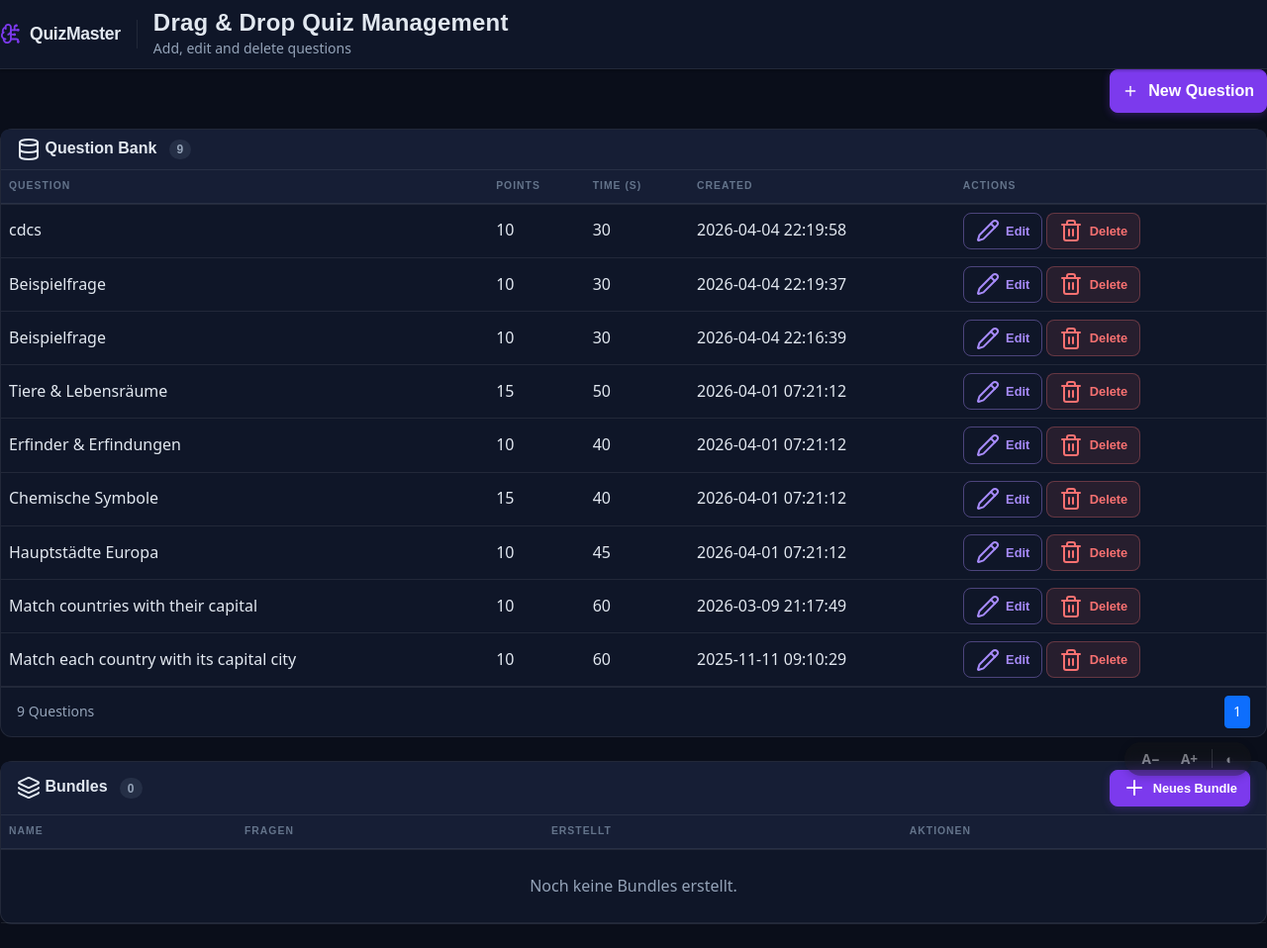
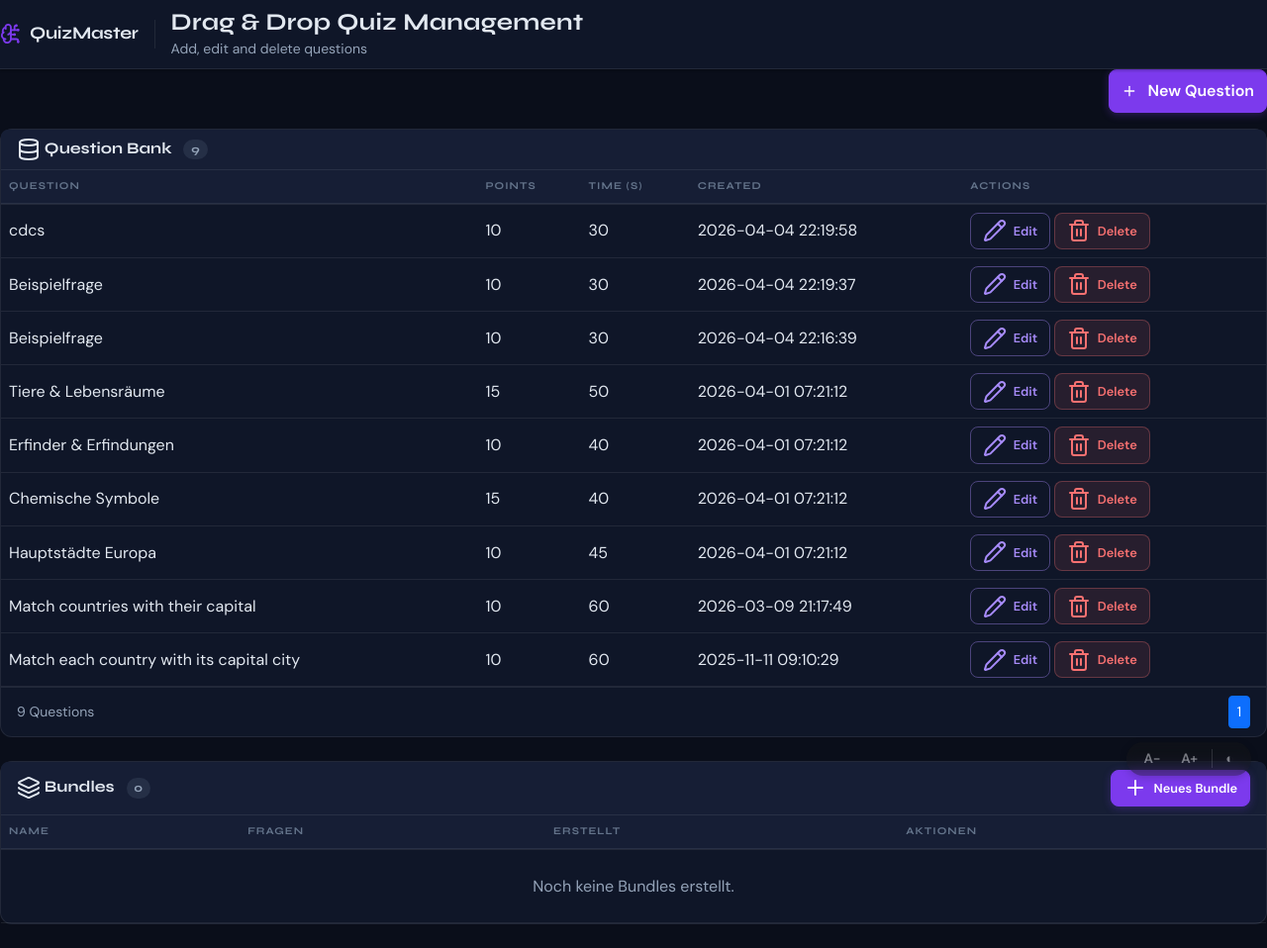
Before and after one commit to xxRMxx/quiz_app, a Django app: page /admin-dashboard/assign/ in a window 1280 px wide. Shown: the whole page at 99% size. Run offline with Django 4.2, Linux system fonts and the light colour scheme; a user stored in the database is signed in; data comes from the database, SQL or seed files in the repository; data that the repository does not hold is empty; some libraries are stand-ins or nearby versions.

Commit message:
style: Inter durch Syne + DM Sans in base.html ersetzt

```diff
--- a/templates/admin_dashboard/base.html
+++ b/templates/admin_dashboard/base.html
@@ -18,7 +18,7 @@
     <!-- Inter Font -->
     <link rel="preconnect" href="https://fonts.googleapis.com">
     <link rel="preconnect" href="https://fonts.gstatic.com" crossorigin>
-    <link href="https://fonts.googleapis.com/css2?family=Inter:wght@300;400;500;600;700&display=swap" rel="stylesheet">
+    <link href="https://fonts.googleapis.com/css2?family=Syne:wght@400;600;700;800&family=DM+Sans:ital,opsz,wght@0,9..40,400;0,9..40,500;0,9..40,600;1,9..40,400&display=swap" rel="stylesheet">
 
     {% block extra_head %}{% endblock %}
 </head>
```
